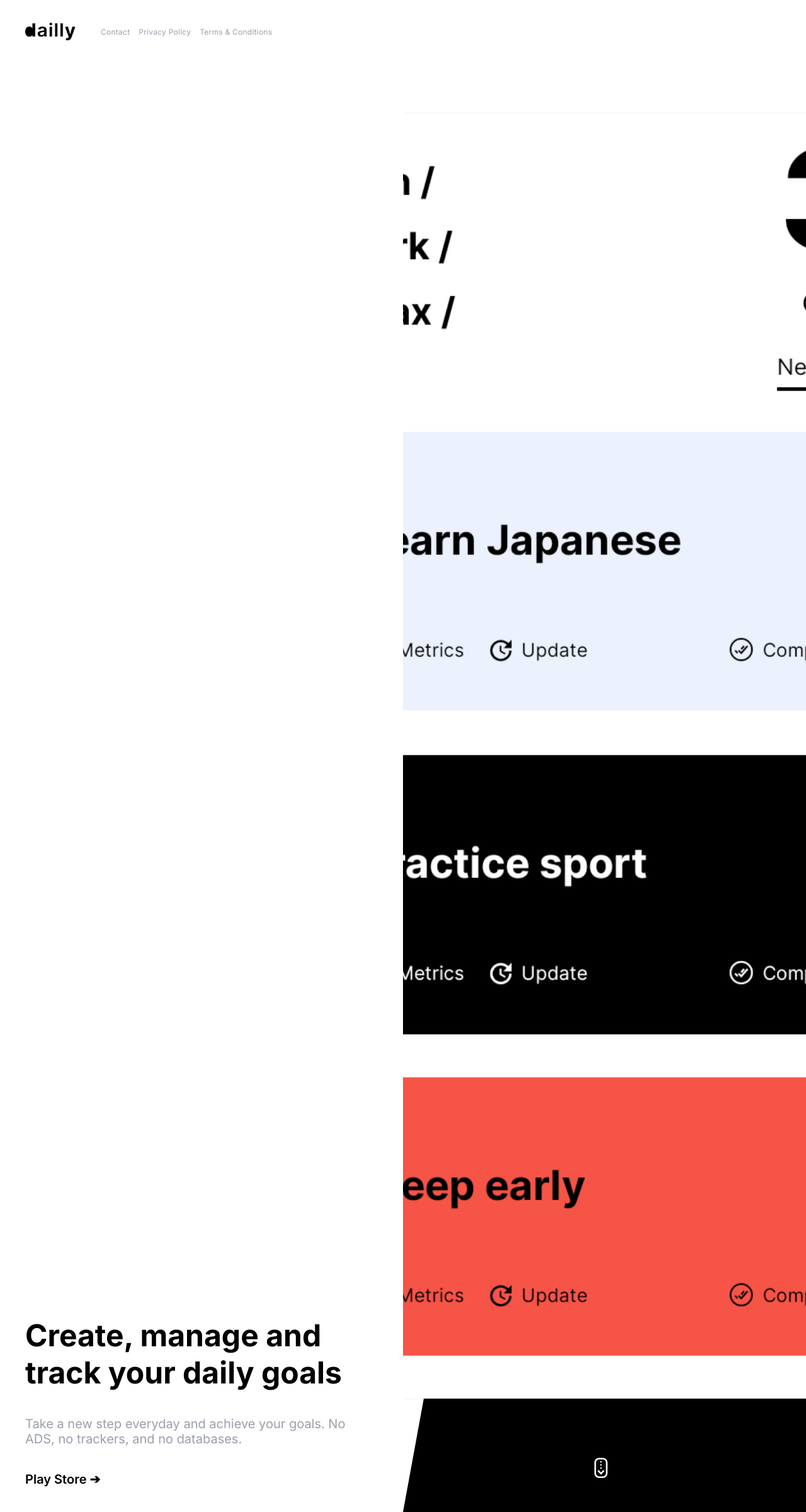
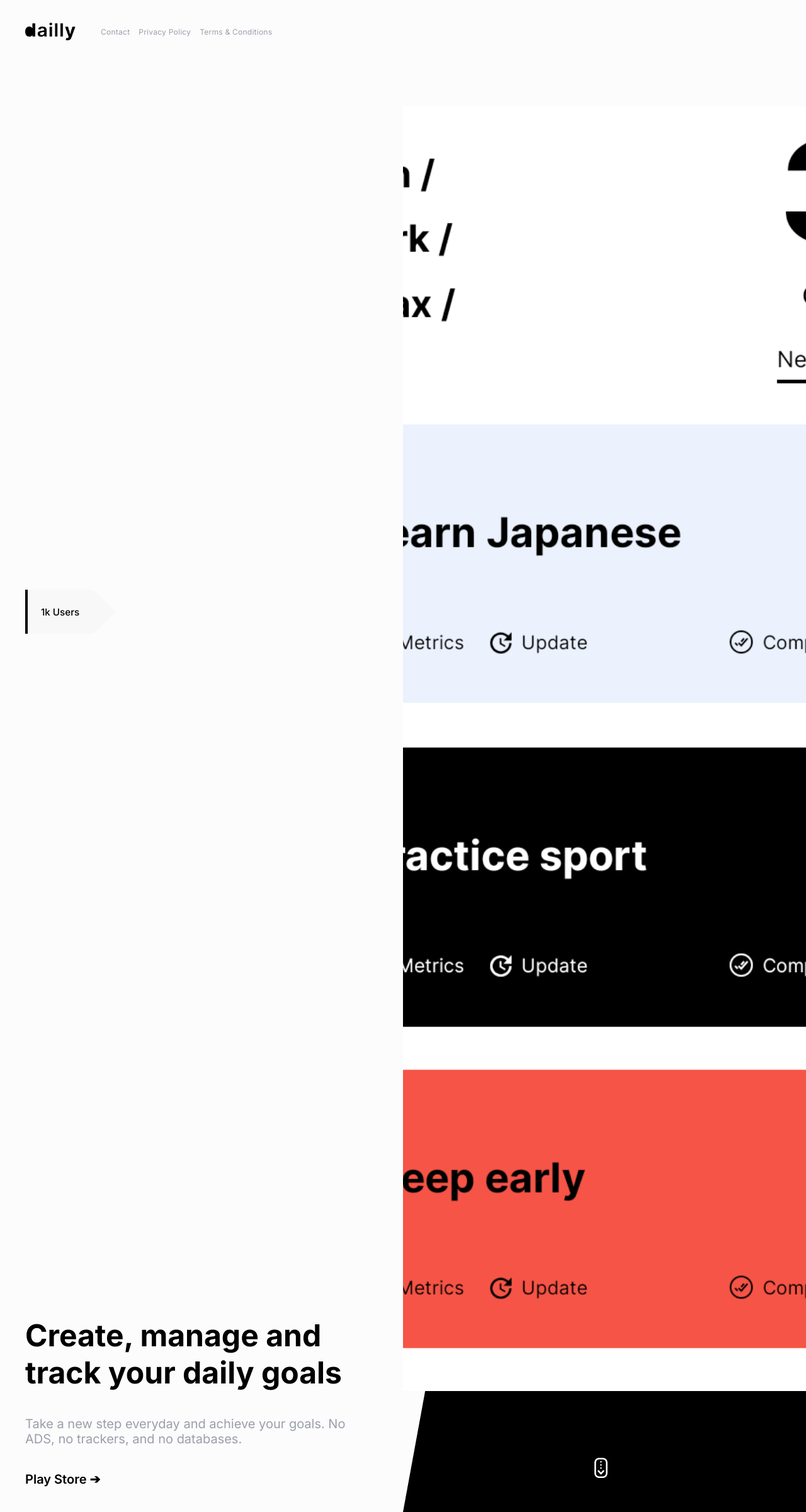
Before and after one commit to wwalterr/dailly-interface, a Python web app: template templates/index.html in a window 1280 px wide. Shown: the whole page at 63% size. Run offline with Jinja, Linux system fonts and the light colour scheme; the template is opened without the code that fills it, so the values that code supplies are empty.

Commit message:
Hide scroll and add users stats

```diff
--- a/static/styles/index.css
+++ b/static/styles/index.css
@@ -1,9 +1,10 @@
 /* Global */
 :root {
-  --color-primary: #ffffff;
+  --color-primary: #efefef21;
   --color-secondary: #000000;
   --color-tertiary: #9b9fab;
   --color-quaternary: #cfcdd5;
+  --color-quinary: #efefef57;
   --padding-level-one: 10px;
   --padding-level-two: 20px;
   --padding-level-three: 40px;
@@ -16,8 +17,8 @@
   background: transparent;
 }
 
-* {
-  text-decoration: none;
+::-webkit-scrollbar {
+  width: 0px;
 }
 
 html,
@@ -30,10 +31,11 @@ body {
 
 body {
   display: grid;
-  grid-template-rows: 100px 1fr;
+  grid-template-rows: 100px 0.65fr 1fr;
   grid-template-columns: 1fr 1fr;
   grid-template-areas:
     "menu presentation"
+    "stats presentation"
     "content  presentation";
   background: var(--color-primary);
   color: var(--color-secondary);
@@ -41,12 +43,25 @@ body {
 
 @media only screen and (max-width: 1100px) {
   body {
-    grid-template-rows: 100px 1fr;
+    min-height: 100vh;
+    height: fit-content;
+    grid-template-rows: 100px 0.5fr 1fr;
     grid-template-columns: 1fr;
     grid-template-areas:
       "menu"
+      "stats"
       "content";
   }
+}
+
+@media only screen and (max-width: 400px) {
+  body {
+    grid-template-rows: 100px 0.35fr 1fr;
+  }
+}
+
+a {
+  text-decoration: none;
 }
 
 /* Menu */
@@ -83,6 +98,37 @@ body {
 }
 .menu__link:hover {
   color: var(--color-quaternary);
+}
+
+/* Stats */
+.stats {
+  grid-area: stats;
+  display: flex;
+  flex-direction: column;
+  align-items: flex-start;
+  justify-content: flex-end;
+  position: relative;
+  box-sizing: border-box;
+  padding-left: var(--padding-level-three);
+}
+
+.stats__geometry {
+  z-index: -1;
+  position: absolute;
+  height: 70px;
+  width: 140px;
+  background: var(--color-quinary);
+  border-left: 4px solid var(--color-secondary);
+  clip-path: polygon(0% 0%, 75% 0%, 100% 50%, 75% 100%, 0% 100%);
+}
+.stats_text {
+  position: relative;
+  bottom: 25px;
+  left: 25px;
+  font-size: 0.95em;
+  font-family: Inter;
+  font-weight: 500;
+  color: var(--color-secondary);
 }
 
 /* Content */
@@ -178,5 +224,8 @@ body {
 .presentation__image {
   height: 85vh;
   border-radius: var(--border-radius);
-  box-shadow: 0 0px 2px rgb(0 0 0 / 0.2);
+  box-shadow: 0 0px 2px rgb(0 0 0 / 3%);
 }
+.presentation__image:first-child {
+  margin-top: -25px;
+}
--- a/templates/index.html
+++ b/templates/index.html
@@ -40,6 +40,14 @@
 			</a>
 		</nav>
 	</header>
+
+	<section class="stats">
+		<div class="stats__geometry"></div>
+
+		<span class="stats_text">
+			1k Users
+		</span>
+	</section>
 
 	<main class="content">
 		<h1 class="content__title">Create, manage and track your daily goals</h1>
```
